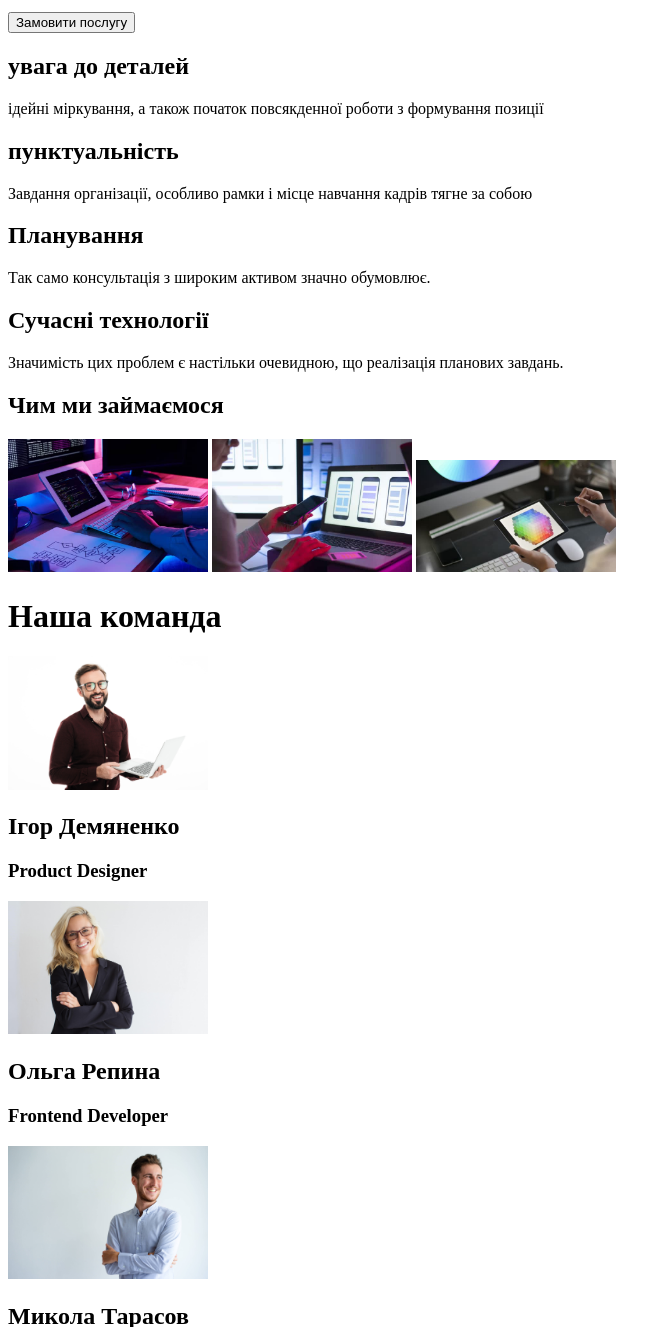
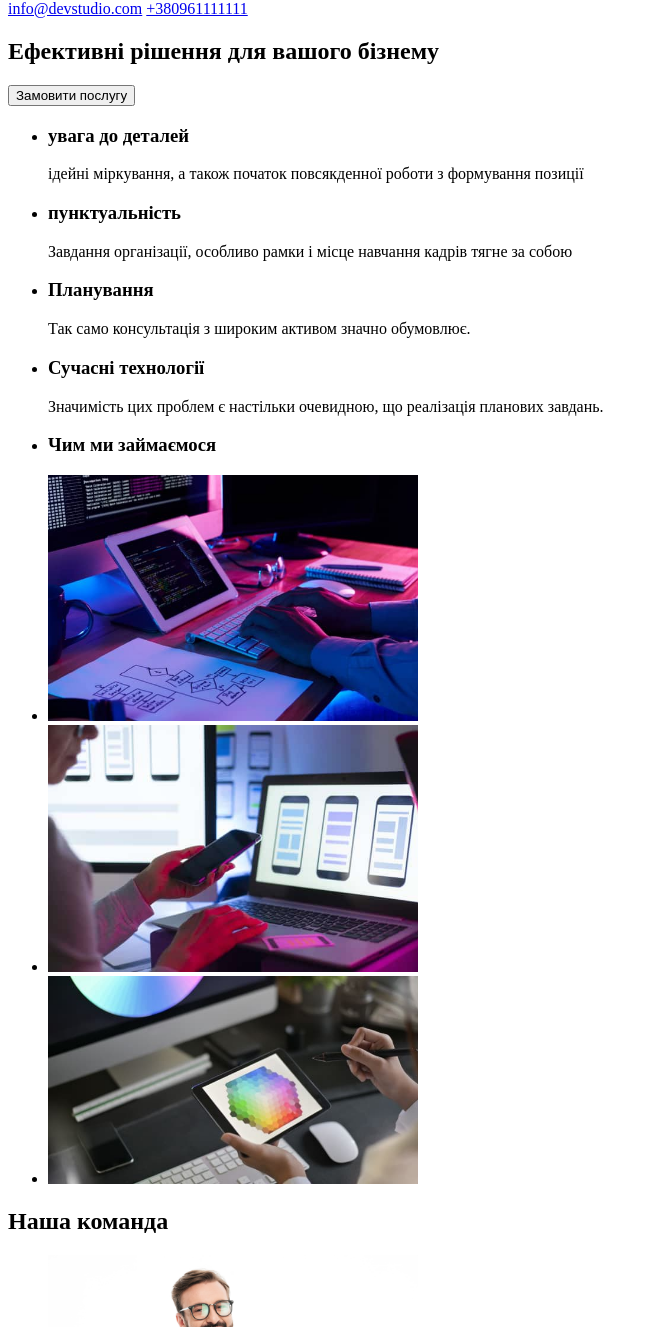
Before and after one commit to NadiaStyslo/animated-eureka, a plain HTML site: page index.html in a window 1280 px wide. Shown: the part 112-1439 px from the top of the page, without its empty margins (0-671 px from the left). Drawn offline with Linux system fonts and the light colour scheme.

Commit message:
Update index.html
corrected the mistakes

```diff
--- a/index.html
+++ b/index.html
@@ -13,71 +13,64 @@
     <header>
         <nav>
             <a href="#">webstudio</a>
-            <a href="#">Студія </a>
-            <a href="#">Портфоліо</a>
-            <a href="#">Контакти</a>
+            <ul>
+           <li> <a href="#">Студія </a></li>
+        <li> <a href="#">Портфоліо</a></li>
+        <li> <a href="#">Контакти</a></li>
+            </ul>
             </nav>
             <a href="mailto:info@devstudio.com">info@devstudio.com</a>
         <a href="tel:+380961111111">+380961111111</a>
 
     </header>
     <!--main-->
-    <div class="main">
-        <div class="block"><h1>Ефективні рішення для вашого бізнему</h1>
-        <button type="button">Замовити послугу</button>
-    </div>
+    <main>
+    <section>
+     <h1>Ефективні рішення для вашого бізнему</h1>
+    <button type="button">Замовити послугу</button>
+
+</section>
    <!--Особливості-->
-    <div class="block">
-        <h2>увага до деталей</h2>
 
-            <p>ідейні міркування, а також початок повсякденної роботи з формування позиції</p>
-</div>
-<div class="block">
-    <h2>пунктуальність</h2>
-     <p>Завдання організації, особливо рамки і місце навчання кадрів тягне за собою</p>
-</div>
-<div class="block">
-    <h2>Планування</h2>
-
-        <p>Так само консультація з широким активом значно обумовлює.</p>
-</div>
-<div class="block">
-    <h2>Сучасні технології</h2>
-    <p>Значимість цих проблем є настільки очевидною, що реалізація планових завдань.</p>
-</div>
+    <section>
+<ul>
+       <li> <h3>увага до деталей</h3>
+        <p>ідейні міркування, а також початок повсякденної роботи з формування позиції</p></li>
+<li> <h3>пунктуальність</h3>
+    <p>Завдання організації, особливо рамки і місце навчання кадрів тягне за собою</p></li>
+<li><h3>Планування</h3>
+<p>Так само консультація з широким активом значно обумовлює.</p></li>
+<li><h3>Сучасні технології</h3>
+<p>Значимість цих проблем є настільки очевидною, що реалізація планових завдань.</p></li>
+</ul>
+</section>
 <!--Чим ми займаємося-->
+<ul>
+   <li><h3>Чим ми займаємося</h3></li>
+<li><img width="370" src="./images/photo_1.jpg" alt="програмування"/></li>
+    <li><img width="370" src="./images/photo_2.jpg" alt=" в руці телефон та ескізи телефонів на ноутбуці"/></li>
+    <li><img width="370" src="./images/photo_3.jpg" alt="палітра кольорів на планшеті"/></li>
+</ul>
+<!--наші професіонали-->
 <section>
-
-    <h2>Чим ми займаємося</h2>
-    <img width="200" src="./images/photo_1.jpg" alt="програмування"/>
-    <img width="200" src="./images/photo_2.jpg" alt=" в руці телефон та ескізи телефонів на ноутбуці"/>
-    <img width="200" src="./images/photo_3.jpg" alt="палітра кольорів на планшеті"/>
-</section>
-<!--наші професіонали-->
-<div>
-    <h1>Наша команда</h1>
-    </div>
-<section>
-    <img width="200" src="./images/photo_4.jpg" alt="Ігор Демяненко"/>
-    <h2>Ігор Демяненко</h2>
-    <h3>Product Designer</h3>
+    <h2>Наша команда</h2>
+<ul>
+    <li><img width="370" src="./images/photo_4.jpg" alt="Ігор Демяненко"/>
+    <h3>Ігор Демяненко</h3>
+    <p>Product Designer</p>
+    </li>
+        <li><img width="370" src="./images/photo_6.jpg" alt="Ольга Репина">
+        <h3>Ольга Репина</h3>
+        <p>Frontend Developer</p></li>
+        <li><img width="370" src="./images/photo_7.jpg" alt="Микола Тарасов">
+        <h3>Микола Тарасов</h3>
+        <p>Marketing</p></li>
+        <li><img width="370" src="./images/photo_5.jpg" alt="Михайло Єрмаков">
+        <h3>Михайло Єрмаков</h3>
+<p>UI Designer</p></li>
+</ul>
     </section>
-    <section>
-        <img width="200" src="./images/photo_6.jpg" alt="Ольга Репина">
-        <h2>Ольга Репина</h2>
-        <h3>Frontend Developer</h3>
-    </section>
-    <section>
-        <img width="200" src="./images/photo_7.jpg" alt="Микола Тарасов">
-        <h2>Микола Тарасов</h2>
-        <h3>Marketing</h3>
-    </section>
-    <section>
-        <img width="200" src="./images/photo_5.jpg" alt="Михайло Єрмаков">
-        <h2>Михайло Єрмаков</h2>
-<h3>UI Designer</h3>
-    </section>
-    </div>
+    </main>
 
     <!--підвал-->
 <footer>
```
